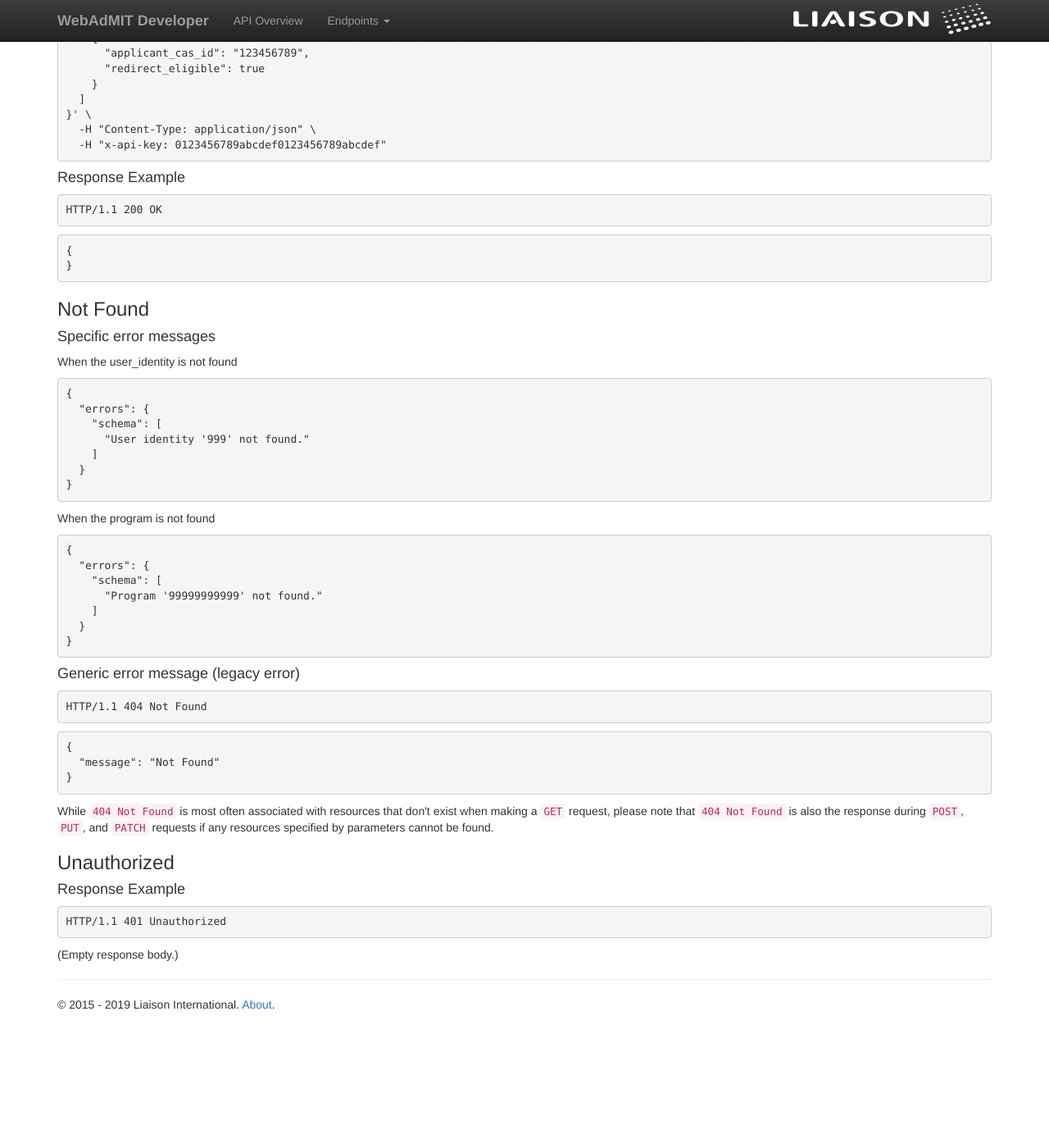
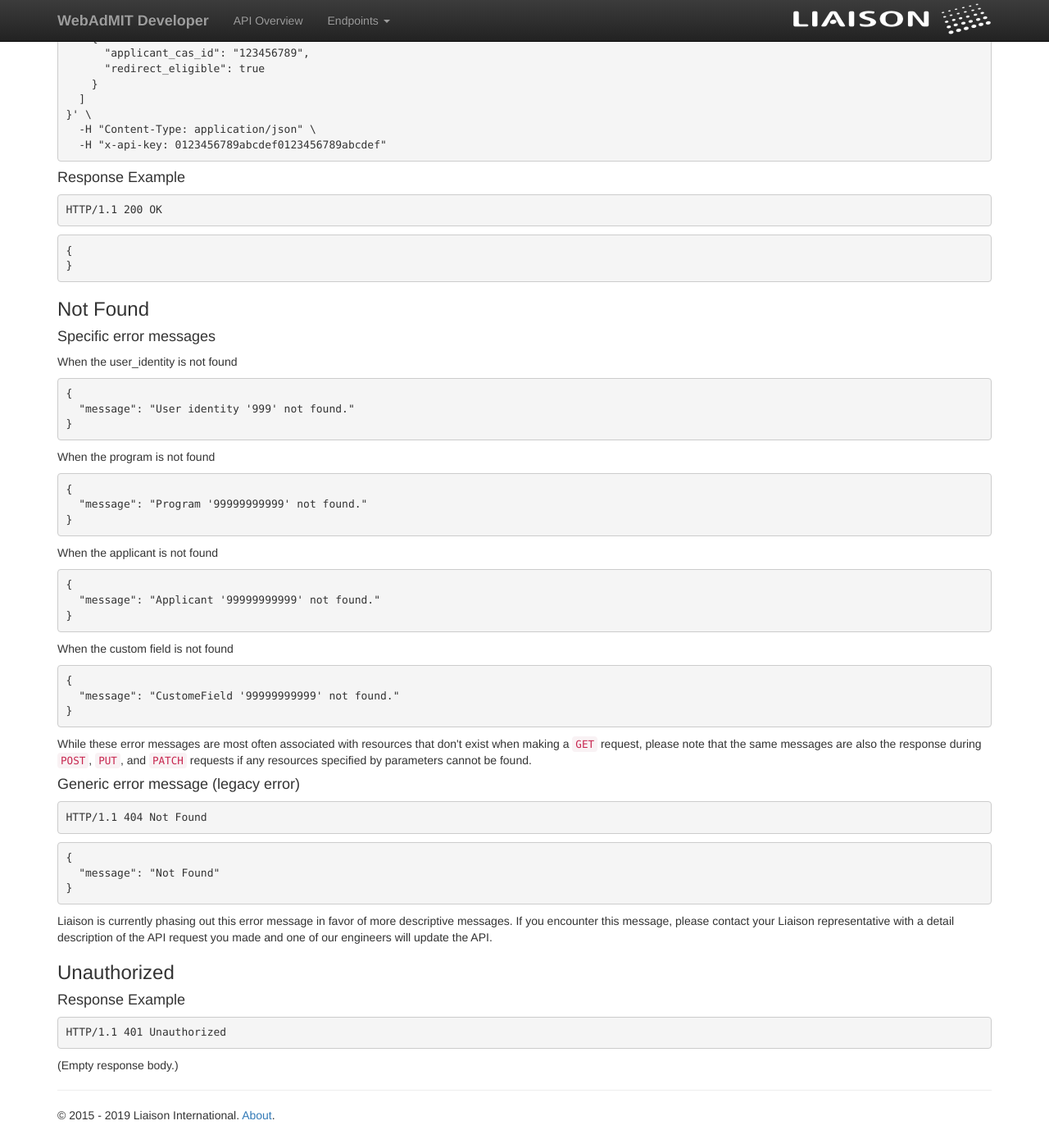
Before and after one commit to Liaison-Intl/Liaison-Intl.github.io, a Jekyll site: the page built from applicant_details.md, in a window 1280 px wide and 1400 px high, scrolled down 761 px. Shown: the whole window at 82% size. Built offline with Jekyll 4.4.1, drawn with Linux system fonts in a browser that asks for light colours; nearby versions of some CDN libraries; before the commit the page ends 2026 px from its top, so only the background shows below that.

Commit message:
[NF-20097] Update the Applicant details doc

```diff
--- a/applicant_details.md
+++ b/applicant_details.md
@@ -90,24 +90,32 @@
 <p>When the user_identity is not found</p>
 
 <pre lang="json"><code>{
-  &quot;errors&quot;: {
-    &quot;schema&quot;: [
-      &quot;User identity &#39;999&#39; not found.&quot;
-    ]
-  }
+  &quot;message&quot;: &quot;User identity &#39;999&#39; not found.&quot;
 }
 </code></pre>
 
 <p>When the program is not found</p>
 
 <pre lang="json"><code>{
-  &quot;errors&quot;: {
-    &quot;schema&quot;: [
-      &quot;Program &#39;99999999999&#39; not found.&quot;
-    ]
-  }
+  &quot;message&quot;: &quot;Program &#39;99999999999&#39; not found.&quot;
 }
 </code></pre>
+
+<p>When the applicant is not found</p>
+
+<pre lang="json"><code>{
+  &quot;message&quot;: &quot;Applicant &#39;99999999999&#39; not found.&quot;
+}
+</code></pre>
+
+<p>When the custom field is not found</p>
+
+<pre lang="json"><code>{
+  &quot;message&quot;: &quot;CustomeField &#39;99999999999&#39; not found.&quot;
+}
+</code></pre>
+
+<p>While these error messages are most often associated with resources that don&#39;t exist when making a <code>GET</code> request, please note that the same messages are also the response during <code>POST</code>, <code>PUT</code>, and <code>PATCH</code> requests if any resources specified by parameters cannot be found.</p>
 
 <h4>Generic error message (legacy error)</h4>
 
@@ -119,7 +127,7 @@
 }
 </code></pre>
 
-<p>While <code>404 Not Found</code> is most often associated with resources that don&#39;t exist when making a <code>GET</code> request, please note that <code>404 Not Found</code> is also the response during <code>POST</code>, <code>PUT</code>, and <code>PATCH</code> requests if any resources specified by parameters cannot be found.</p>
+<p>Liaison is currently phasing out this error message in favor of more descriptive messages.  If you encounter this message, please contact your Liaison representative with a detail description of the API request you made and one of our engineers will update the API.</p>
 
 <h3>Unauthorized</h3>
 
```
